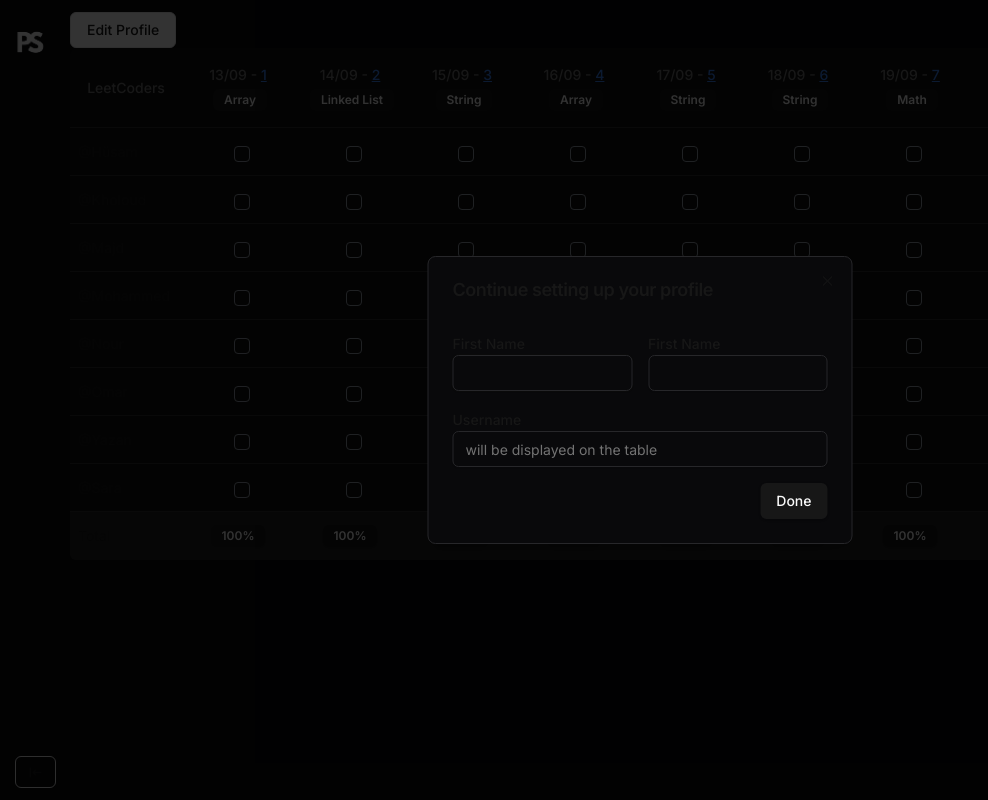
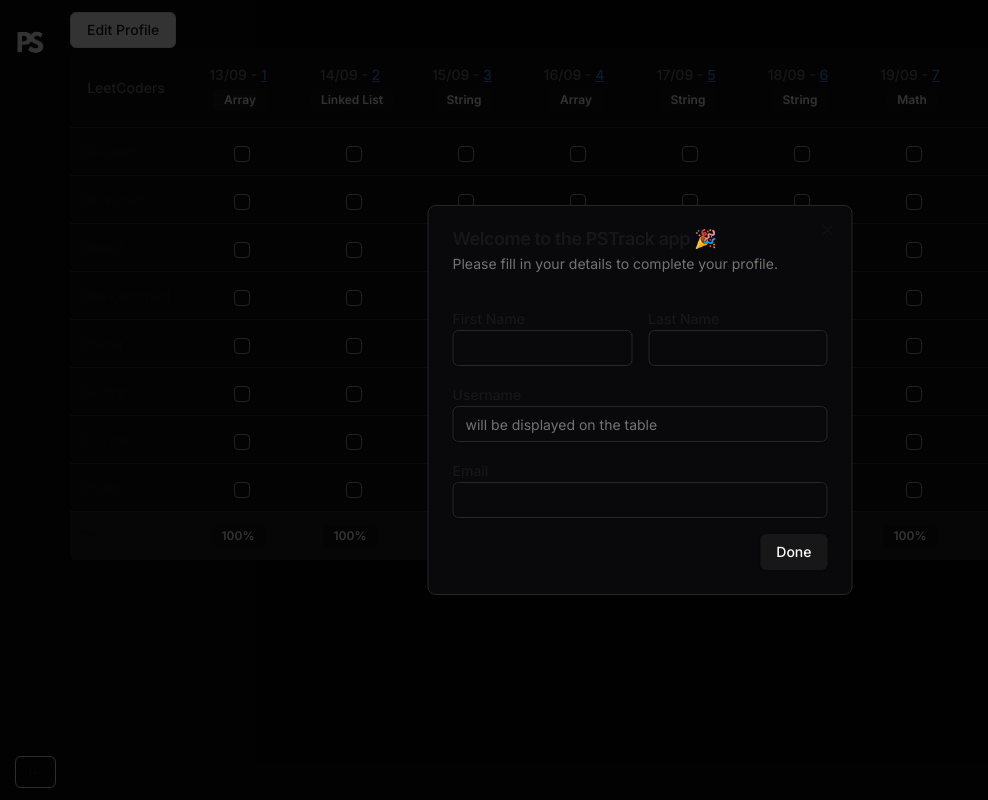
Before and after one commit to PS-Track/PSTrackApp, a Next.js app: page / in a window 1280 px wide. Both pictures are taken after a click on the button "Edit Profile". Shown: the whole page, without its empty margins (0-988 px from the left). Built offline with nearby package versions, Linux system fonts and the light colour scheme; no server answers.

Commit message:
enhancement: add email in ProfileDialog

```diff
--- a/src/components/ProfileDialog.tsx
+++ b/src/components/ProfileDialog.tsx
@@ -1,9 +1,10 @@
+import { z } from 'zod'
 import { useForm } from 'react-hook-form'
-import { z } from 'zod'
 
 import {
   Dialog,
   DialogContent,
+  DialogDescription,
   DialogFooter,
   DialogHeader,
   DialogTitle,
@@ -12,6 +13,7 @@ import { Button } from '@/components/ui/button'
 import { Label } from '@/components/ui/label'
 import { Input } from '@/components/ui/input'
 import { firstLoginFormSchema } from '@/validation/firstLoginForm.schema'
+import { useAuthHook } from '@/hooks/auth/useAuthHook'
 
 interface ProfileDialogProps {
   isOpen: boolean
@@ -19,6 +21,9 @@ interface ProfileDialogProps {
 }
 
 export default function ProfileDialog({ isOpen, onClose }: ProfileDialogProps) {
+  const { user, isLoading } = useAuthHook()
+  const isEmailProvided = user?.app_metadata?.provider === 'email' || false
+
   const {
     register,
     handleSubmit,
@@ -28,14 +33,18 @@ export default function ProfileDialog({ isOpen, onClose }: ProfileDialogProps) {
       username: '',
       first_name: '',
       last_name: '',
+      email: isEmailProvided ? user?.email : '', // todo test this
     },
   })
 
   function onSubmit(values: z.infer<typeof firstLoginFormSchema>) {
     // todo validate username is not used by other users
     console.log(values)
+    console.log(user)
     onClose()
   }
+
+  if (isLoading) return null
 
   return (
     <Dialog
@@ -50,7 +59,11 @@ export default function ProfileDialog({ isOpen, onClose }: ProfileDialogProps) {
         onPointerDownOutside={event => event.preventDefault()}
       >
         <DialogHeader>
-          <DialogTitle>Continue setting up your profile</DialogTitle>
+          <DialogTitle>Welcome to the PSTrack app 🎉</DialogTitle>
+          <DialogDescription className="text-sm">
+            {/*make it shorter*/}
+            Please fill in your details to complete your profile.
+          </DialogDescription>
         </DialogHeader>
 
         <form onSubmit={handleSubmit(onSubmit)}>
@@ -71,10 +84,11 @@ export default function ProfileDialog({ isOpen, onClose }: ProfileDialogProps) {
               </div>
 
               <div>
-                <Label htmlFor="last_name">First Name</Label>
+                <Label htmlFor="last_name">Last Name</Label>
                 <Input
                   id="last_name"
                   className="col-span-3 border-[#27272a]"
+                  {...register('last_name', { required: 'Last name is required' })}
                 />
                 {errors.last_name && (
                   <span className="col-span-4 text-center text-sm text-red-500">
@@ -99,6 +113,22 @@ export default function ProfileDialog({ isOpen, onClose }: ProfileDialogProps) {
               )}
             </div>
 
+            {!isEmailProvided && (
+              <div className="items-center gap-4">
+                <Label htmlFor="email">Email</Label>
+                <Input
+                  id="email"
+                  className="col-span-3 border-[#27272a]"
+                  {...register('email', { required: 'Email is required' })}
+                />
+                {errors.email && (
+                  <span className="col-span-4 text-center text-sm text-red-500">
+                    {errors.email.message}
+                  </span>
+                )}
+              </div>
+            )}
+
             {/* Add more fields */}
           </div>
           <DialogFooter>
--- a/src/db/auth.service.ts
+++ b/src/db/auth.service.ts
@@ -2,7 +2,8 @@
 
 import { createClient } from '@/db/supabase/server'
 import { revalidatePath } from 'next/cache'
-import { UserAttributes } from '@supabase/auth-js'
+
+import { UserMetadataI } from '@/types/User.interface'
 
 /**
  * Sign up a new user with their email and password.
@@ -45,19 +46,25 @@ export async function logOut() {
   revalidatePath('/', 'layout')
 }
 
-// interface UpdateUserInfoData {
-//   _email?: string
-//   _phone_number?: string
-//   _full_name?: string
-//   _first_name?: string
-//   _last_name?: string
-//   _avatar_url?: string
-// }
+/**
+ * Update the user metadata for a user.
+ * @param userId The user's ID.
+ * @param userMetaData The user metadata to update.
+ **/
+export async function updateUserMetadata(userId: string, userMetaData: UserMetadataI) {
+  const supabase = createClient()
+  const full_name = `${userMetaData.first_name ?? ''} ${userMetaData.last_name ?? ''}`.trim()
 
-// export async function updateUserInfo({ _first_name, _last_name, _avatar_url }: UpdateUserInfoData) {
-//   const supabase = createClient()
-//   let updateData: UserAttributes = {}
-// }
+  const { data, error } = await supabase.auth.admin.updateUserById(userId, {
+    user_metadata: {
+      ...userMetaData,
+      full_name: full_name || undefined,
+    },
+  })
+  if (error) throw error
+
+  return { data }
+}
 
 export async function loginViaMagicLink(email: string) {
   const supabase = createClient()
--- a/src/hooks/auth/useAuthHook.ts
+++ b/src/hooks/auth/useAuthHook.ts
@@ -8,8 +8,10 @@ import {
   setSession,
   setUser,
   siginUpWithEmailAndPasswordAsync,
+  updateUserInfoAsync,
 } from '@/store/slices/authSlice'
 import { createClient } from '@/db/supabase/client'
+import { UserMetadataI } from '@/types/User.interface'
 
 export const useAuthHook = () => {
   const router = useRouter()
@@ -76,6 +78,10 @@ export const useAuthHook = () => {
     router.push('/auth')
   }
 
+  const handleUpdateUserMetadata = async (userId: string, userMetaData: UserMetadataI) => {
+    await dispatch(updateUserInfoAsync({ userId, userInfo: userMetaData }))
+  }
+
   return {
     user,
     isLoading,
--- a/src/store/slices/authSlice.ts
+++ b/src/store/slices/authSlice.ts
@@ -6,7 +6,9 @@ import {
   loginViaMagicLink,
   logOut,
   signUpViaEmailAndPassword,
+  updateUserMetadata,
 } from '@/db/auth.service'
+import { UserMetadataI } from '@/types/User.interface'
 
 interface AuthState {
   user: User | null
@@ -43,6 +45,37 @@ export const loginViaMagicLinkAsync = createAsyncThunk(
 export const logoutAsync = createAsyncThunk('auth/logout', async () => {
   await logOut()
 })
+
+export const updateUserInfoAsync = createAsyncThunk<
+  unknown,
+  {
+    userId: string
+    userInfo: UserMetadataI
+  },
+  {
+    rejectValue: string
+  }
+>(
+  'auth/updateUserInfo',
+  async (
+    {
+      userId,
+      userInfo,
+    }: {
+      userId: string
+      userInfo: UserMetadataI
+    },
+    { rejectWithValue }
+  ) => {
+    try {
+      const { data } = await updateUserMetadata(userId, userInfo)
+      return data
+    } catch (error) {
+      if (error instanceof Error) return rejectWithValue(error.message)
+      return rejectWithValue('An unknown error occurred')
+    }
+  }
+)
 
 const authSlice = createSlice({
   name: 'auth',
@@ -94,6 +127,18 @@ const authSlice = createSlice({
         state.isLoading = false
         state.error = action.error.message as string
       })
+      /** Update User Info */
+      .addCase(updateUserInfoAsync.pending, state => {
+        state.isLoading = true
+        state.error = null
+      })
+      .addCase(updateUserInfoAsync.fulfilled, state => {
+        state.isLoading = false
+      })
+      .addCase(updateUserInfoAsync.rejected, (state, action) => {
+        state.isLoading = false
+        state.error = action.payload as string
+      })
       /** LogIn Via Magic Link */
       .addCase(loginViaMagicLinkAsync.pending, state => {
         state.isLoading = true
--- a/src/validation/firstLoginForm.schema.ts
+++ b/src/validation/firstLoginForm.schema.ts
@@ -13,4 +13,5 @@ export const firstLoginFormSchema = z.object({
     .string()
     .min(3, 'Last name must be at least 3 characters')
     .max(20, 'Last name must be at most 20 characters'),
+  email: z.string().email('Invalid email address'),
 })
```
Also changed, not shown: src/types/User.interface.ts (+4 -7 lines).
